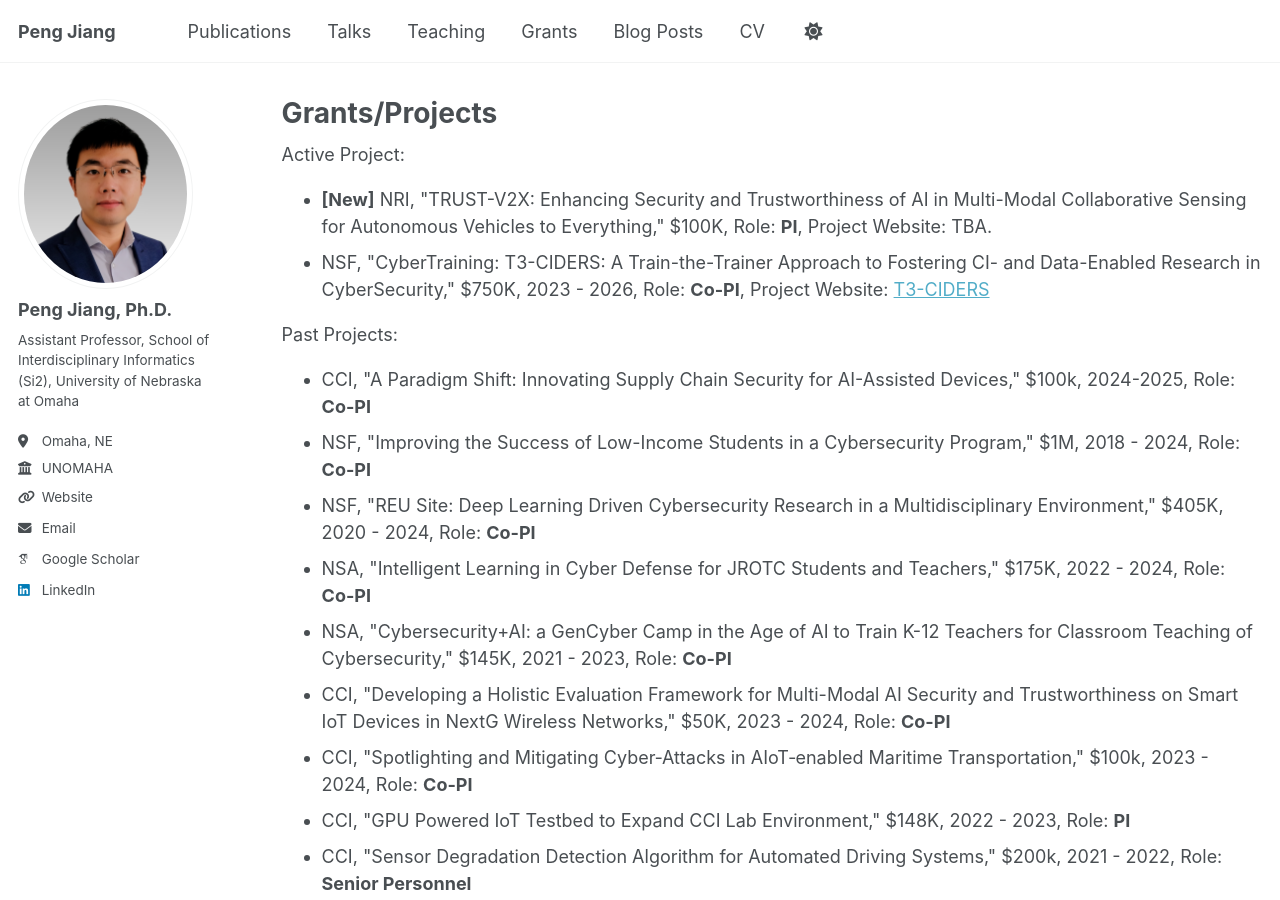
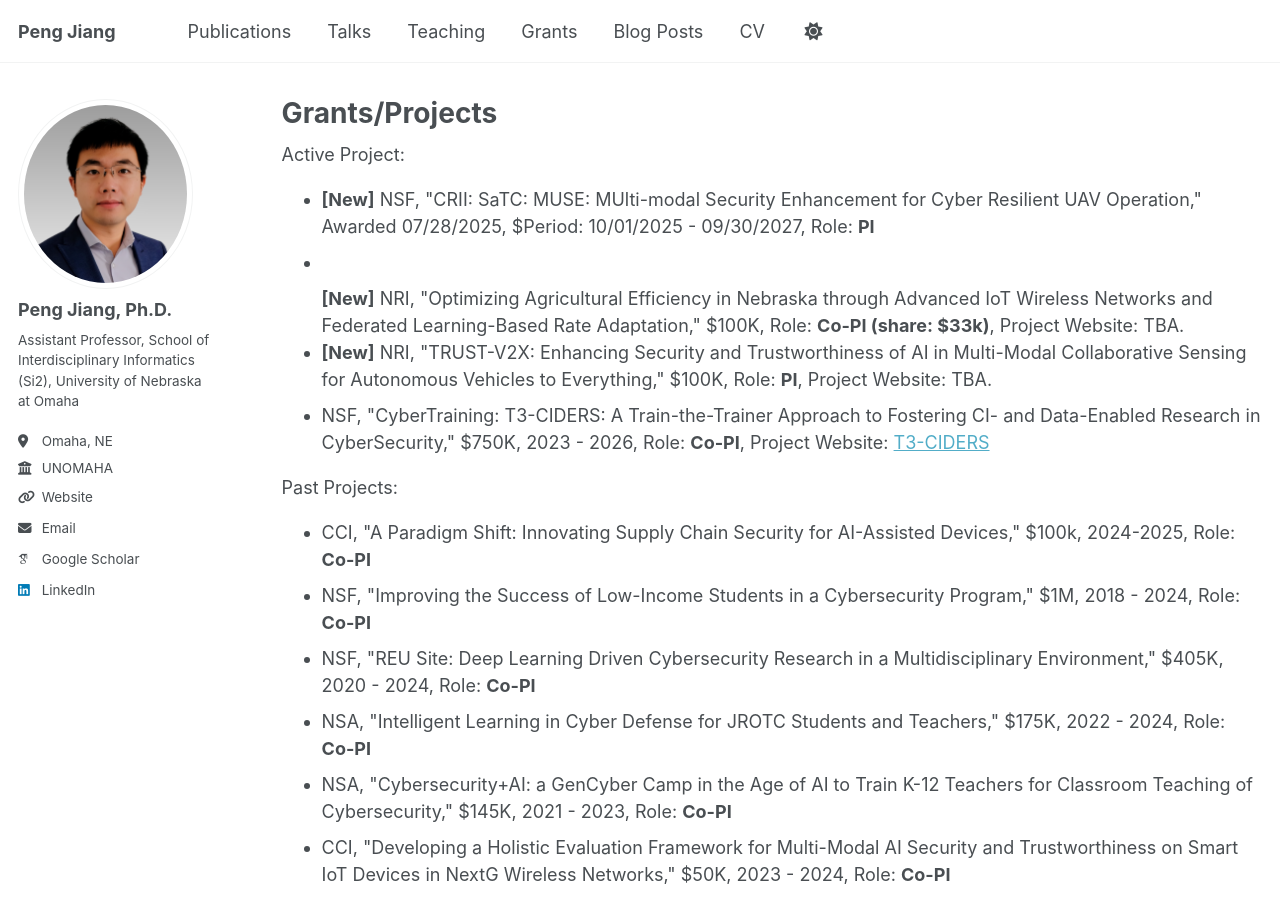
Before and after one commit to PJiang93/pjiang93.github.io, a Jekyll site: the page built from _pages/grants.html, in a window 1280 px wide and 900 px high. Built offline with Jekyll 4.4.1, drawn with Linux system fonts in a browser that asks for light colours; some web fonts are replaced.

Commit message:
update grant

```diff
--- a/_pages/grants.html
+++ b/_pages/grants.html
@@ -7,6 +7,12 @@ author_profile: true
 
 Active Project:
 <ul class="list-disc mx-3 mb-10 grid gap-2">
+<li>
+    <b>[New]</b>   NSF, "CRII: SaTC: MUSE: MUlti-modal Security Enhancement for Cyber Resilient UAV Operation," Awarded 07/28/2025, $Period: 10/01/2025 - 09/30/2027, Role: <b>PI</b>
+</li>
+<li></li>
+  <b>[New]</b> NRI, "Optimizing Agricultural Efficiency in Nebraska through Advanced IoT Wireless Networks and Federated Learning-Based Rate Adaptation," $100K, Role: <b>Co-PI (share: $33k)</b>, Project Website: TBA.
+</li>
   <li>
     <b>[New]</b> NRI, "TRUST-V2X: Enhancing Security and Trustworthiness of AI in Multi-Modal Collaborative Sensing for Autonomous Vehicles to Everything,"  $100K, Role: <b>PI</b>, Project Website: TBA.
   </li>
```
